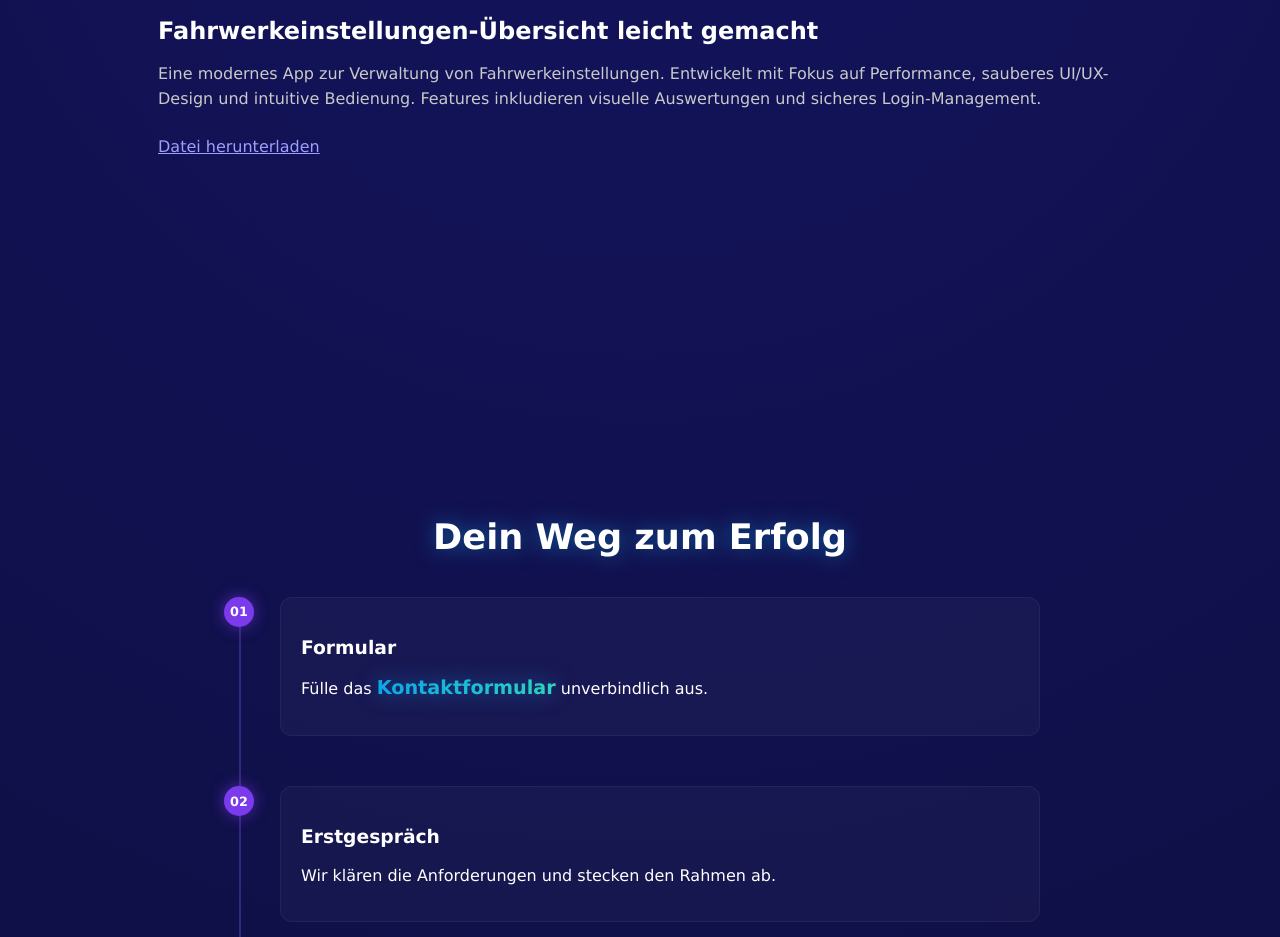
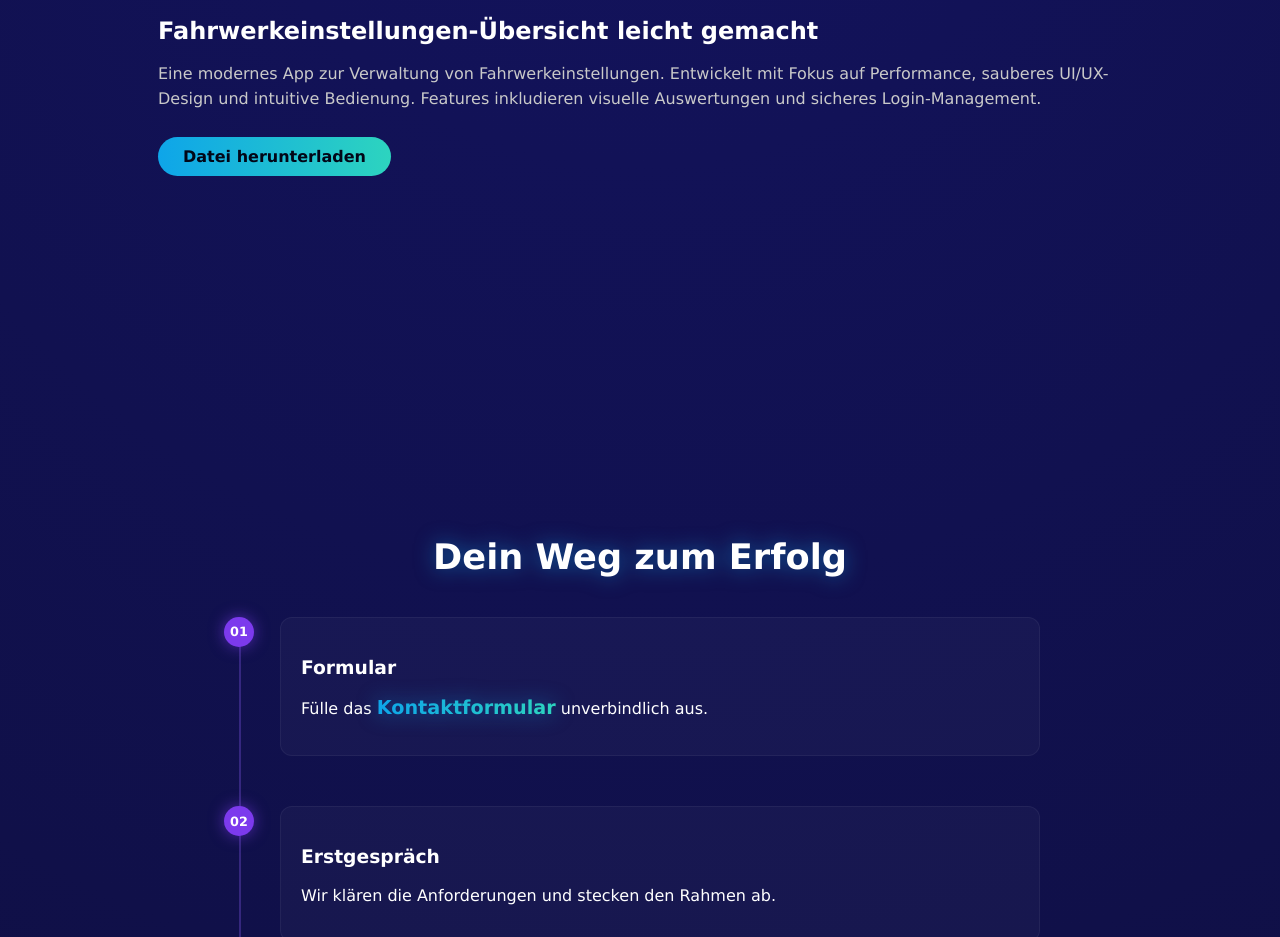
Before and after one commit to niklas617/Website-Zentara, a Next.js app: page / in a window 1280 px wide. Shown: the part 4000-4937 px from the top of the page. Built offline with nearby package versions, Linux system fonts and the light colour scheme.

Commit message:
Download

```diff
--- a/app/page.tsx
+++ b/app/page.tsx
@@ -187,7 +187,9 @@ export default function HomePage() {
                 Performance, sauberes UI/UX-Design und intuitive Bedienung.
                 Features inkludieren visuelle Auswertungen und sicheres Login-Management.
               </p>
-              <a href="assets/downloads/app-release.apk" download={"MotoSet"}>Datei herunterladen</a>
+              <a href="assets/downloads/app-release.apk" download={"app-release.apk"} className="project-link-btn">
+                Datei herunterladen
+              </a>
             </div>
 
           </div>
```
